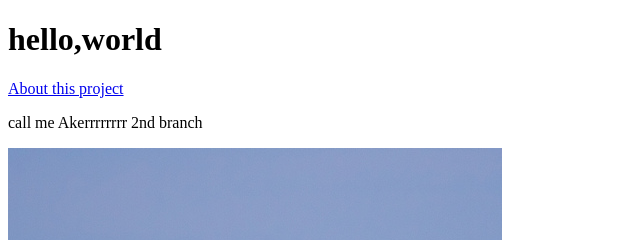
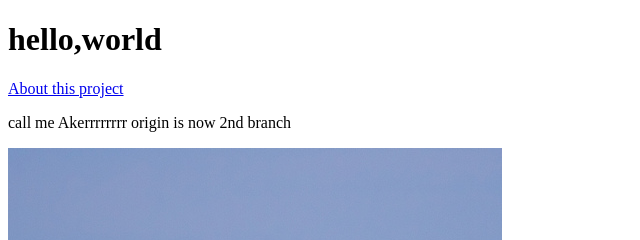
Before and after one commit to Aker55/website, a plain HTML site: page index.html in a window 1280 px wide. Shown: the top 240 px of the page, 0-640 px from the left. Drawn offline with Linux system fonts and the light colour scheme.

Commit message:
origin is now 2

```diff
--- a/index.html
+++ b/index.html
@@ -6,7 +6,7 @@
     <body>
         <h1>hello,world</h1>
         <a href="about.html">About this project</a>
-        <p>call me Akerrrrrrrr 2nd branch</p>
+        <p>call me Akerrrrrrrr origin is now 2nd branch</p>
         <img src="images/breaching_whale.jpg" />
     </body>
 </html>
```
